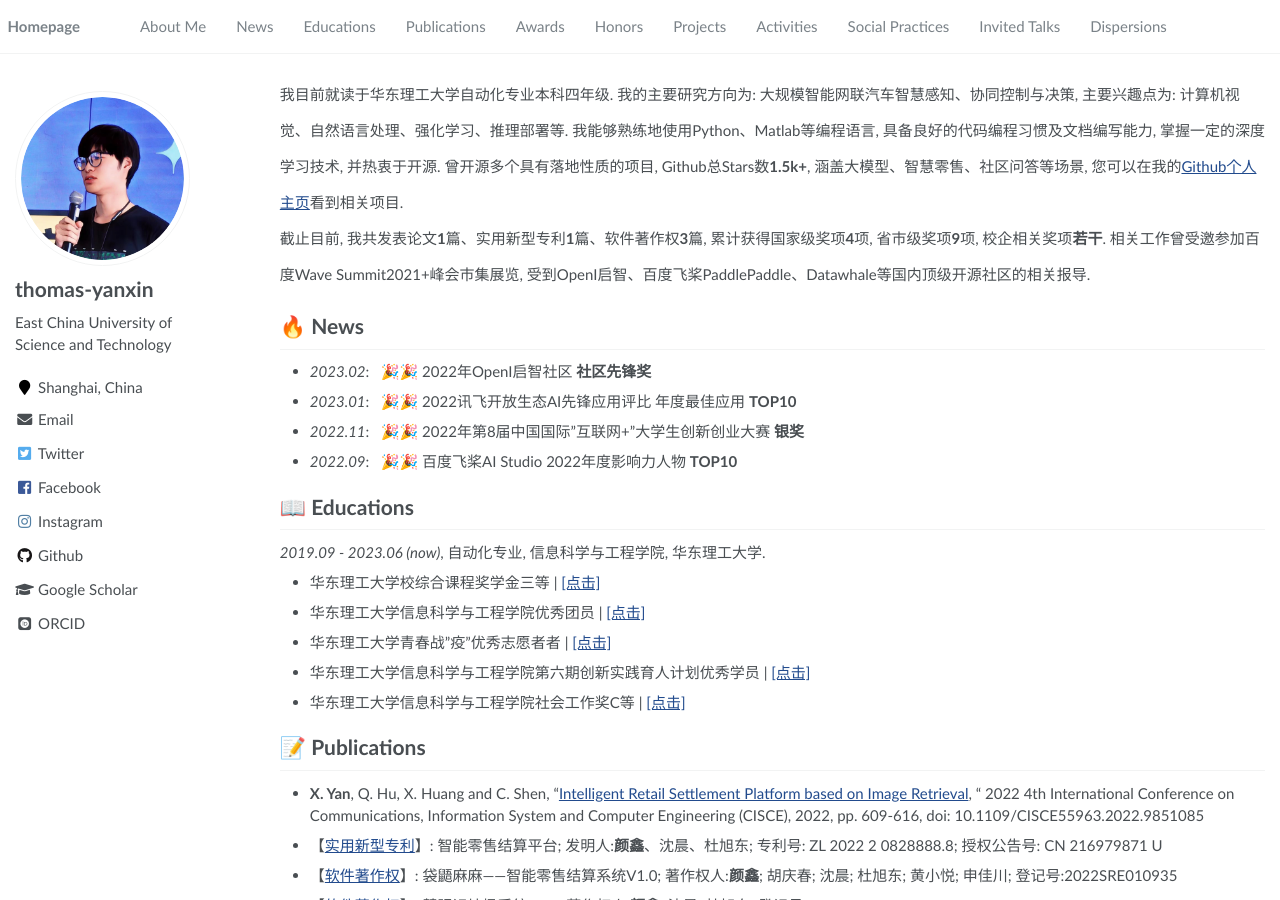
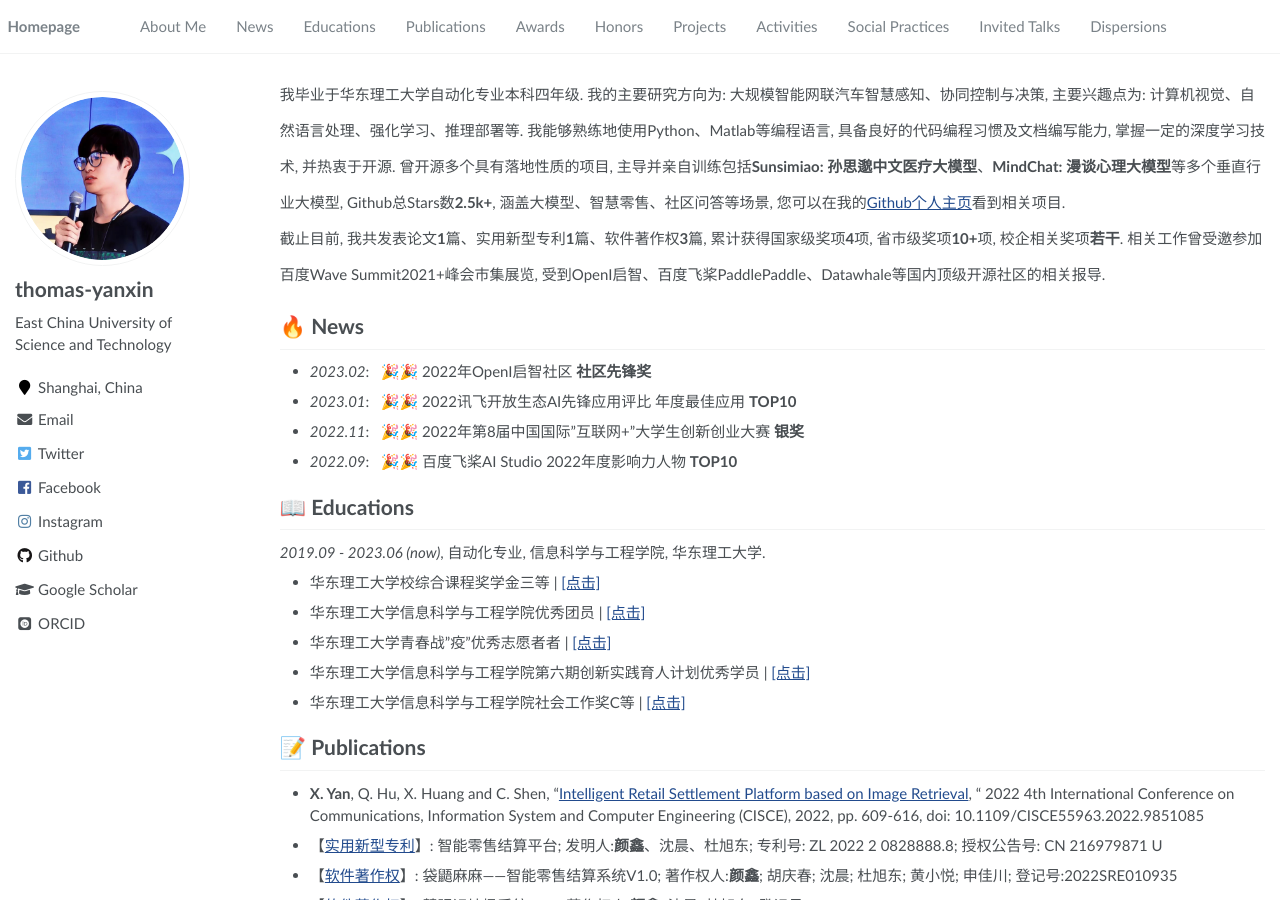
Before and after one commit to thomas-yanxin/thomas-yanxin.github.io, a Jekyll site: the page built from _pages/about.md, in a window 1280 px wide and 900 px high. Built offline with Jekyll 4.4.1, drawn with Linux system fonts in a browser that asks for light colours; some web fonts are replaced; some of the changed text lies outside the part shown.

Commit message:
Update about.md

```diff
--- a/_pages/about.md
+++ b/_pages/about.md
@@ -18,9 +18,9 @@
 <span class='anchor' id='about-me'></span>
 
 <p style="line-height:2.4; ">
-我目前就读于华东理工大学自动化专业本科四年级. 我的主要研究方向为: 大规模智能网联汽车智慧感知、协同控制与决策, 主要兴趣点为: 计算机视觉、自然语言处理、强化学习、推理部署等. 我能够熟练地使用Python、Matlab等编程语言, 具备良好的代码编程习惯及文档编写能力, 掌握一定的深度学习技术, 并热衷于开源. 曾开源多个具有落地性质的项目, Github总Stars数<strong>1.5k+</strong>, 涵盖大模型、智慧零售、社区问答等场景, 您可以在我的<a href='https://github.com/thomas-yanxin'>Github个人主页</a>看到相关项目.
+我毕业于华东理工大学自动化专业本科四年级. 我的主要研究方向为: 大规模智能网联汽车智慧感知、协同控制与决策, 主要兴趣点为: 计算机视觉、自然语言处理、强化学习、推理部署等. 我能够熟练地使用Python、Matlab等编程语言, 具备良好的代码编程习惯及文档编写能力, 掌握一定的深度学习技术, 并热衷于开源. 曾开源多个具有落地性质的项目, 主导并亲自训练包括<strong>Sunsimiao: 孙思邈中文医疗大模型</strong>、<strong>MindChat: 漫谈心理大模型</strong>等多个垂直行业大模型, Github总Stars数<strong>2.5k+</strong>, 涵盖大模型、智慧零售、社区问答等场景, 您可以在我的<a href='https://github.com/thomas-yanxin'>Github个人主页</a>看到相关项目.
 <br/>
-截止目前, 我共发表论文<strong>1</strong>篇、实用新型专利<strong>1</strong>篇、软件著作权<strong>3</strong>篇, 累计获得国家级奖项<strong>4</strong>项, 省市级奖项<strong>9</strong>项, 校企相关奖项<strong>若干</strong>. 相关工作曾受邀参加百度Wave Summit2021+峰会市集展览, 受到OpenI启智、百度飞桨PaddlePaddle、Datawhale等国内顶级开源社区的相关报导.
+截止目前, 我共发表论文<strong>1</strong>篇、实用新型专利<strong>1</strong>篇、软件著作权<strong>3</strong>篇, 累计获得国家级奖项<strong>4</strong>项, 省市级奖项<strong>10+</strong>项, 校企相关奖项<strong>若干</strong>. 相关工作曾受邀参加百度Wave Summit2021+峰会市集展览, 受到OpenI启智、百度飞桨PaddlePaddle、Datawhale等国内顶级开源社区的相关报导.
 </p>
 
 # 🔥 News
@@ -154,7 +154,8 @@
 
 
 # 💬 Invited Talks
-* *2023.05*, 【Datawhale-AIGC主题学习】手把手带你实现：基于Langchain和chatglm-6b构建本地知识库的自动问答应用.  \| [\[视频\]](https://www.bilibili.com/video/BV11N411y7dT/?share_source=copy_web&vd_source=8162f92b2a1a94035ca9e4e0f6e1860a)
+* *2023.06*, 【飞桨PaddlePaddle-大模型应用开发课】全流程构建智能文档查询助手 \| [\[链接\]](https://www.bilibili.com/video/BV18h4y1d77H/?share_source=copy_web&vd_source=8162f92b2a1a94035ca9e4e0f6e1860a)
+* *2023.05*, 【Datawhale-AIGC主题学习】手把手带你实现: 基于Langchain和chatglm-6b构建本地知识库的自动问答应用.  \| [\[视频\]](https://www.bilibili.com/video/BV11N411y7dT/?share_source=copy_web&vd_source=8162f92b2a1a94035ca9e4e0f6e1860a)
 * *2022.04*, 飞桨产业实践范例库&&商品识别产业应用实战.  \| [\[视频\]](https://www.bilibili.com/video/BV1Fu411y7co?spm_id_from=333.999.0.0)
 * *2021.07*, 飞桨领航团AI达人创造营.  \| [\[视频\]](https://www.bilibili.com/video/BV1qq4y1X7uZ?spm_id_from=333.999.0.0&vd_source=02aea3a5719f15c2ff7a32ade6916170)
 * *2021.05*, 飞桨开发者说&&商品识别产业应用实战.  \| [\[视频\]](https://www.bilibili.com/video/BV13p4y1t76K?spm_id_from=333.999.0.0)
```
Also changed, not shown: other parts of _pages/about.md (+1 -1 lines).
